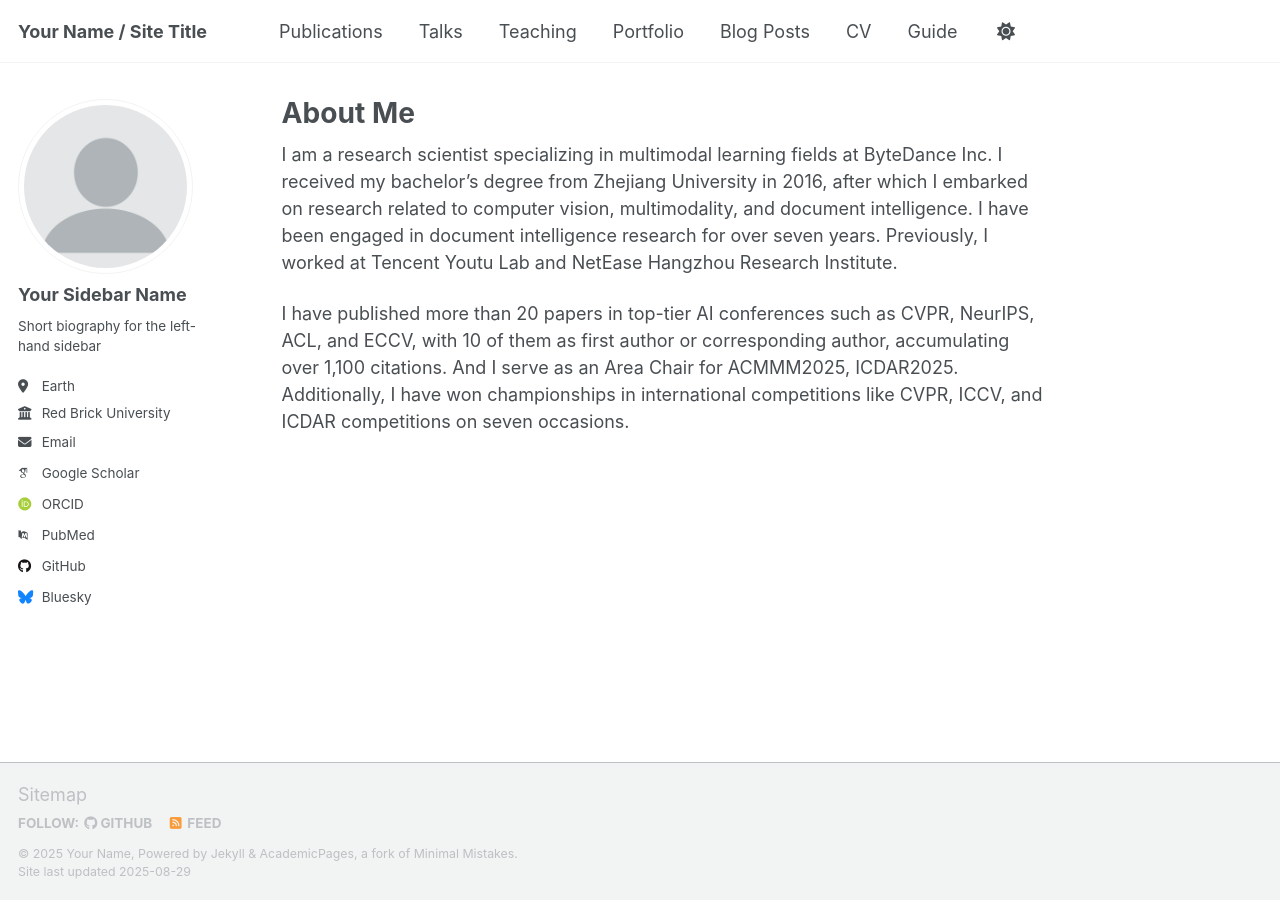
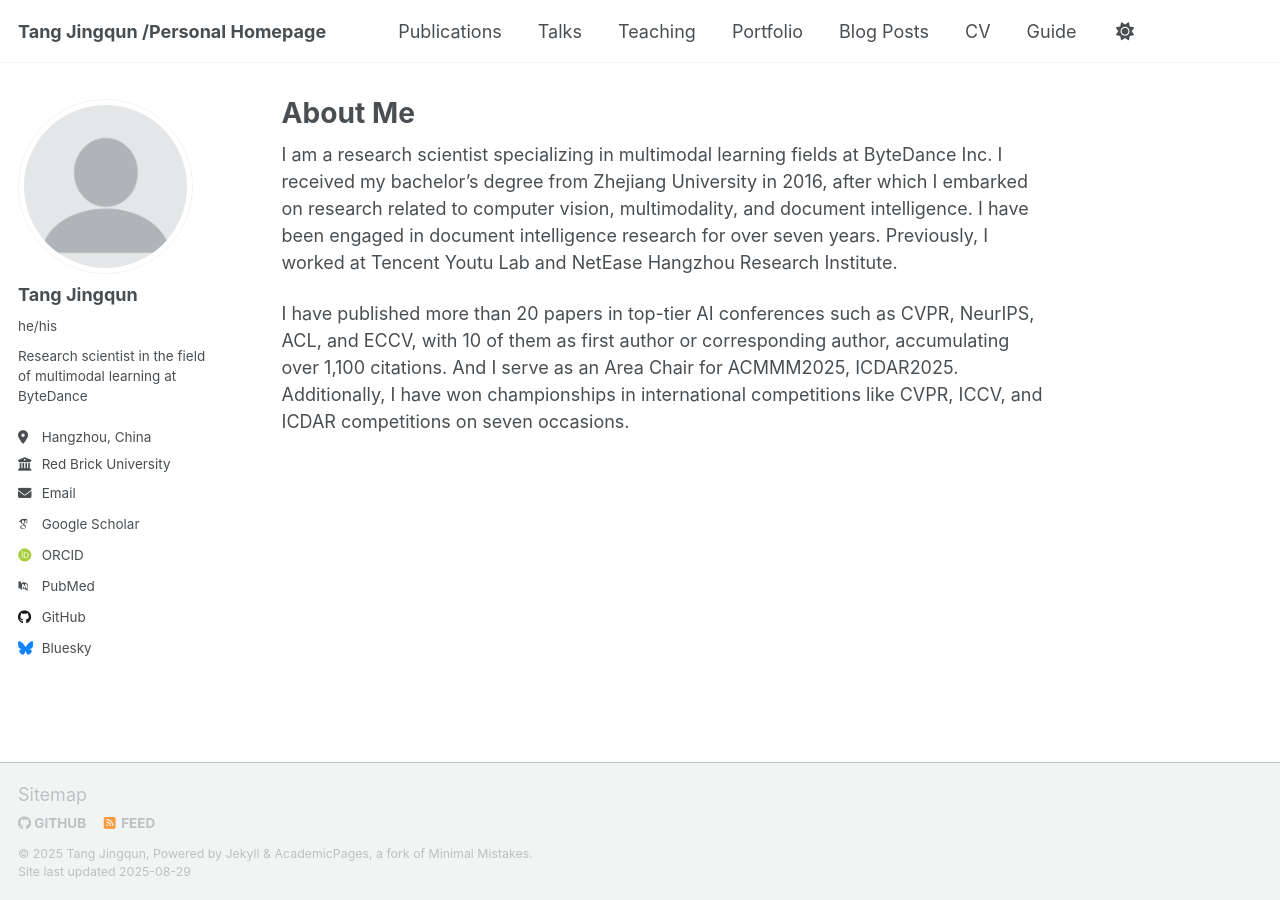
Before and after one commit to JohnTang93/tangjingqun.github.io, a Jekyll site: the page built from _pages/about.md, in a window 1280 px wide. Built offline with Jekyll 4.4.1, drawn with Linux system fonts in a browser that asks for light colours; some web fonts are replaced; a script that is not in the unit is left out.

Commit message:
Update _config.yml

```diff
--- a/_config.yml
+++ b/_config.yml
@@ -7,15 +7,15 @@
 # server process.
 
 # Basic Site Settings
-locale                   : "en-US"
+locale                   : "CN"
 site_theme               : "default" # Currently available options are "default", "air"
-title                    : "Your Name / Site Title"
+title                    : "Tang Jingqun /Personal Homepage"
 title_separator          : "-"
-name                     : &name "Your Name"
+name                     : &name "Tang Jingqun"
 description              : &description "personal description"
-url                      : https://academicpages.github.io # the base hostname & protocol for your site e.g. "https://[your GitHub username].github.io" or if you already have some other page hosted on Github then use "https://[your GitHub username].github.io/[Your Repo Name]"
+url                      : https://tangjingqun.github.io # the base hostname & protocol for your site e.g. "https://[your GitHub username].github.io" or if you already have some other page hosted on Github then use "https://[your GitHub username].github.io/[Your Repo Name]"
 baseurl                  : "" # the subpath of your site, e.g. "/blog"
-repository               : "academicpages/academicpages.github.io"
+repository               : "tangjingqun/tangjingqun.github.io"
 
 # Site Author - The following control what appear as part of the author content on the side bar.
 #               If a field is blank the icon and link will not appear, otherwise it will be shown.
@@ -23,10 +23,10 @@ repository               : "academicpages/academicpages.github.io"
 author:
   # Biographic information
   avatar           : "profile.png"
-  name             : "Your Sidebar Name"
-  pronouns         : # example: "she/her"
-  bio              : "Short biography for the left-hand sidebar"
-  location         : "Earth"
+  name             : "Tang Jingqun"
+  pronouns         :  "he/his"
+  bio              : "Research scientist in the field of multimodal learning at ByteDance"
+  location         : "Hangzhou, China"
   employer         : "Red Brick University"
   uri              : # URL
   email            : "none@example.org"
@@ -34,7 +34,7 @@ author:
   # Academic websites
   academia         : # URL
   arxiv            : # URL - Update with the correct link to your profile
-  googlescholar    : "https://scholar.google.com/citations?user=PS_CX0AAAAAJ"
+  googlescholar    : "https://scholar.google.com/citations?user=OxQXSioAAAAJ&hl=en&oi=ao"
   inspire-hep      : # URL
   impactstory      : # URL
   orcid            : "http://orcid.org/yourorcidurl"
```
